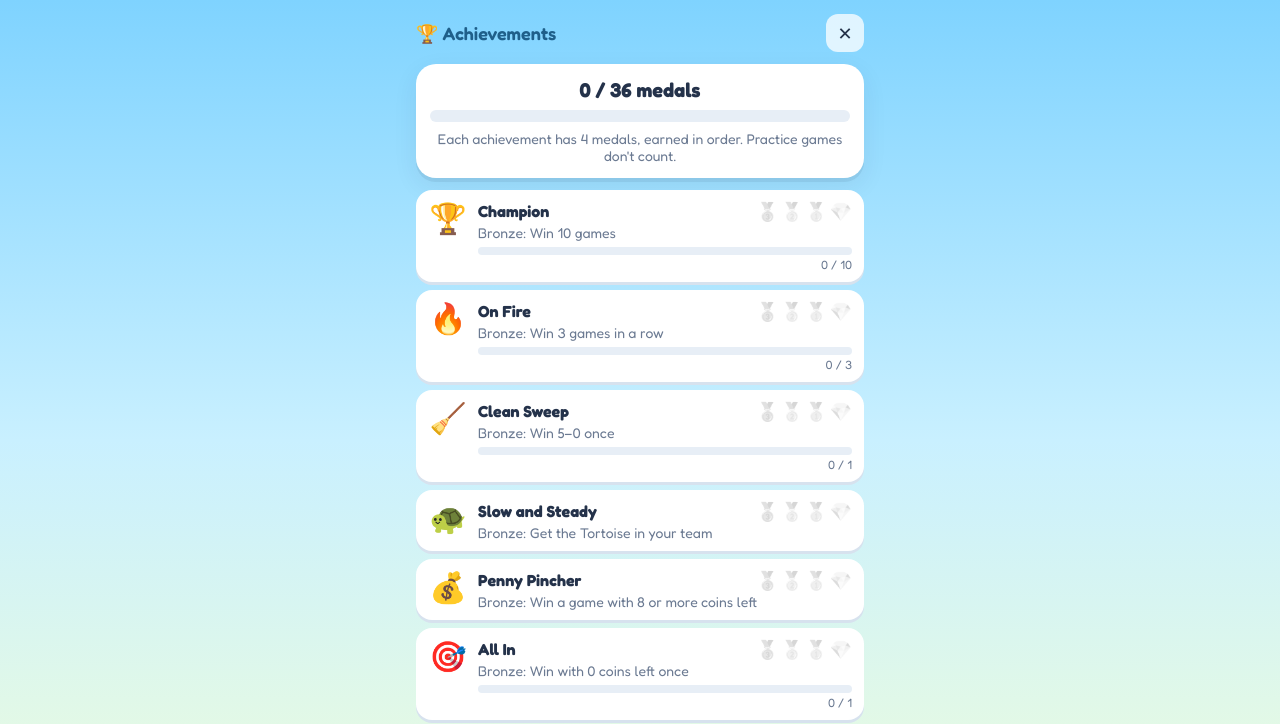
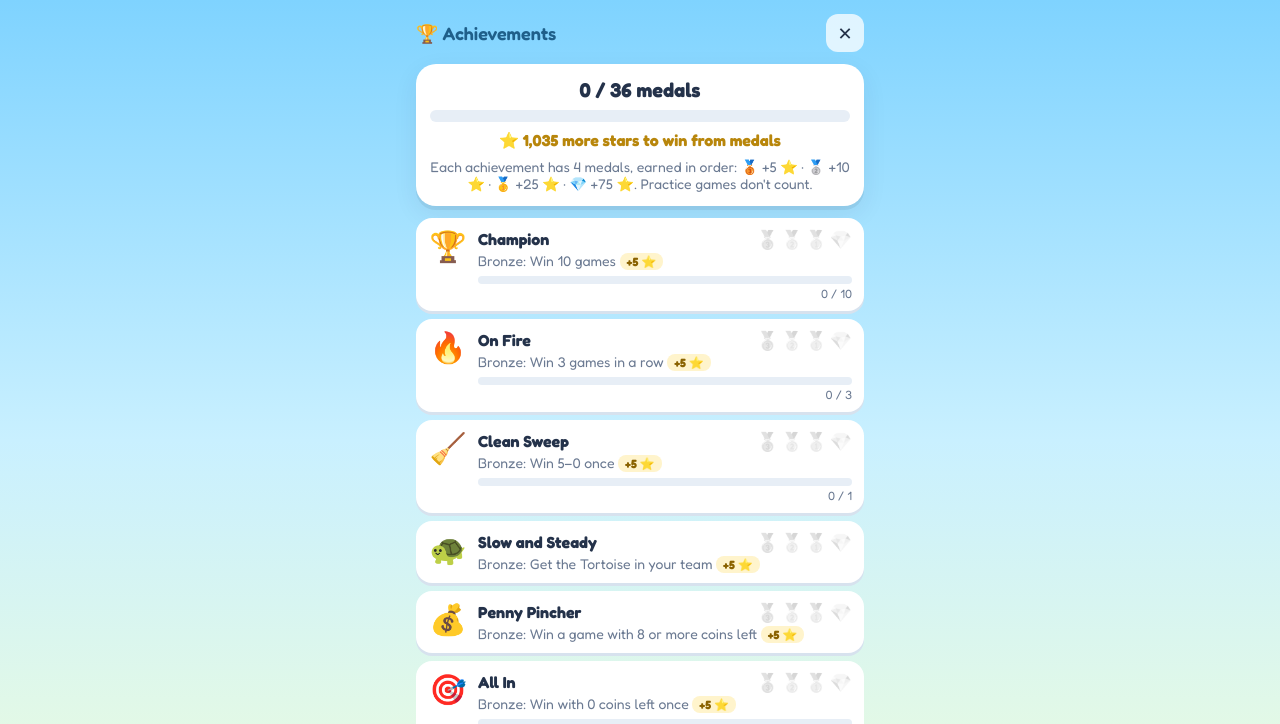
Before and after one commit to mantzuridan/animal-draft, a plain HTML site: page index.html in a window 1280 px wide. Both pictures are taken after a click on the button "🏆 Achievements". Shown: the top 724 px of the page. Drawn offline with Linux system fonts and the light colour scheme.

Commit message:
Achievements screen shows the star reward of each next medal
Co-Authored-By: Claude Opus 5.5 <noreply@anthropic.com>

```diff
--- a/app.js
+++ b/app.js
@@ -454,6 +454,8 @@ function renderAchievements(){
   const done=Ach.ACHIEVEMENTS.reduce((s,a)=>s+Ach.tiersDone(a,f),0), total=Ach.totalTiers();
   $("achCount").textContent=`${done} / ${total} medals`;
   $("achBar").style.width=(100*done/total)+"%";
+  const left=Ach.ACHIEVEMENTS.reduce((s,a)=>s+Sk.MEDAL_STARS.slice(Ach.tiersDone(a,f)).reduce((x,y)=>x+y,0),0);
+  $("achLeft").textContent = left ? `⭐ ${left.toLocaleString("en-US")} more stars to win from medals` : "⭐ You've won every medal star!";
   $("achList").innerHTML=Ach.ACHIEVEMENTS.map(a=>{
     const n=Ach.tiersDone(a,f), next=a.tiers[n];
     const medals=Ach.TIER_ICONS.map((ic,i)=>`<span class="${i<n?"got":""}">${ic}</span>`).join("");
@@ -461,7 +463,7 @@ function renderAchievements(){
     if(!next) goal=`<div class="agoal done">All 4 medals earned!</div>`;
     else {
       const p=next.progress ? next.progress(f) : null;
-      goal=`<div class="agoal">${TIER_LABEL[n]}: ${next.text}</div>`+
+      goal=`<div class="agoal">${TIER_LABEL[n]}: ${next.text} <span class="reward">+${Sk.MEDAL_STARS[n]} ⭐</span></div>`+
         (p ? `<div class="abar"><i style="width:${100*p[0]/p[1]}%"></i></div><div class="anum">${p[0]} / ${p[1]}</div>` : "");
     }
     return `<div class="ach${n===4?" full":""}"><div class="aicon">${a.icon}</div><div class="abody"><div class="atop"><b>${a.name}</b><span class="medals4">${medals}</span></div>${goal}</div></div>`;
--- a/index.html
+++ b/index.html
@@ -236,6 +236,8 @@ h2{margin:0;font-size:22px;font-weight:600}
 .medals4 span{filter:grayscale(1);opacity:.25}
 .medals4 span.got{filter:none;opacity:1}
 .agoal{font-size:14px;color:var(--muted);margin-top:2px}
+.agoal .reward{display:inline-block;font-size:12px;font-weight:700;color:#8a6200;background:#fff4cc;border-radius:8px;padding:1px 7px;white-space:nowrap}
+.ach-left{text-align:center;font-weight:700;color:#b8860b}
 .agoal.done{color:#b8860b;font-weight:600}
 .abar{height:8px;background:#e7eef6;border-radius:5px;overflow:hidden;margin-top:6px}
 .abar i{display:block;height:100%;background:var(--gold);border-radius:5px}
@@ -384,7 +386,8 @@ h2{margin:0;font-size:22px;font-weight:600}
     <div class="album-head card">
       <div class="album-count" id="achCount"></div>
       <div class="album-bar"><i id="achBar"></i></div>
-      <div class="hint">Each achievement has 4 medals, earned in order. Practice games don't count.</div>
+      <div class="ach-left" id="achLeft"></div>
+      <div class="hint">Each achievement has 4 medals, earned in order: 🥉 +5 ⭐ · 🥈 +10 ⭐ · 🥇 +25 ⭐ · 💎 +75 ⭐. Practice games don't count.</div>
     </div>
     <div class="ach-list" id="achList"></div>
   </section>
```
Also changed, not shown: sw.js (+1 -1 lines).
